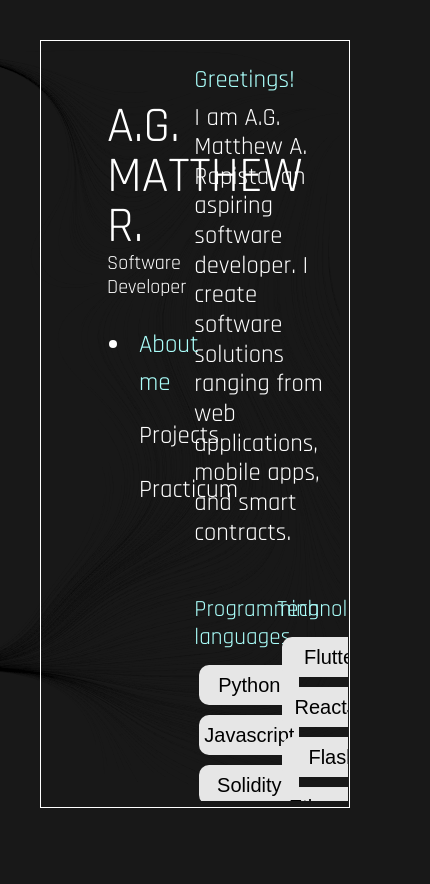
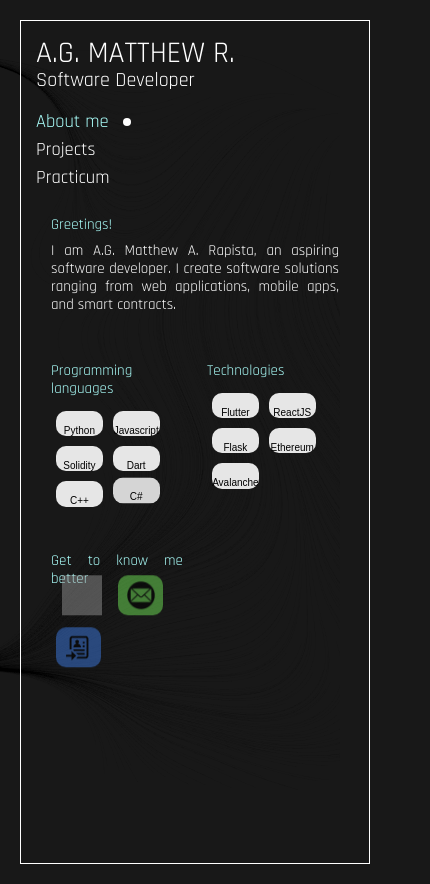
Before and after one commit to AGRapista/portfolio_website, a React (Create React App) app: page / in a window 390 px wide. Shown: the whole page, 430 px wide, since content can reach past the window. Built offline with nearby package versions, Linux system fonts and the light colour scheme; grey boxes are pictures that could not be loaded; the HTML template or start-up script is replaced by a standard one.

Commit message:
Adapted about page to mobile screens

```diff
--- a/src/App.css
+++ b/src/App.css
@@ -2,7 +2,9 @@
 @import url('https://fonts.googleapis.com/css2?family=Fira+Sans&family=Rajdhani&display=swap');
 body {
   background-color: #181818;
-  overflow: hidden;
+  /* overflow: hidden;
+  height: 100%;
+  width: 100%; */
   /* margin-left: 40px; */
 }
 
@@ -36,3 +38,16 @@ html *
   border-width: 40px;
   z-index: -2;
 }
+
+@media only screen and (max-width: 768px) {
+  /* For mobile phones: */
+  .mainContainer {
+    margin: 20px;
+    height: 100vh;
+  }
+
+  .outsideDecor {
+    height: 100% !important;
+    width: 100% !important;
+  }
+}
--- a/src/components/body/about.js
+++ b/src/components/body/about.js
@@ -16,7 +16,7 @@ const AboutPage = () => {
   }, []);
 
   return (
-    <div className="col-8 about-page">
+    <div className="col-8 col-md-8 about-page">
       <div className="row">
         <div className="col-12" style={{marginTop: "15%"}}></div>
         <div className="col-12" style={{ marginBottom: "40px" }}>
--- a/src/components/body/styles.css
+++ b/src/components/body/styles.css
@@ -59,6 +59,28 @@ h2, h3 {
     line-height: 40px;
     vertical-align: middle;
     text-align: center;
+}
+
+@media only screen and (max-width: 768px) {
+    .about-page {
+        width: 80%;
+        height: 80% !important;
+        top: 20vh;
+        left: 10vw;
+        position: absolute;
+    }
+
+    .fade-in-text {
+        font-size: 15px !important;
+        text-align: justify;
+        text-justify: inter-word;
+    }
+
+    .skillBubble {
+        height: 3vh;
+        width: 12vw;
+        font-size: 10px;
+    }
 }
 
 .redirectBtn {
--- a/src/components/header/header.js
+++ b/src/components/header/header.js
@@ -3,7 +3,7 @@ import './styles.css';
 
 const Header = ({name, description}) => {
   return (
-    <div className="col-12 header">
+    <div className="col-8 header">
       <div id="nameContainer"><p className="animatedText no-select " data-value={name}>{name}</p></div>
       <h5 className="subName no-select " data-value={description}>{description}</h5>
     </div>
--- a/src/components/header/styles.css
+++ b/src/components/header/styles.css
@@ -25,3 +25,24 @@
 .subName{
     width: 12vw;
 }
+
+
+@media only screen and (max-width: 768px) {
+    /* For mobile phones: */
+    .header > #nameContainer > p {
+        font-size: 30px;
+        margin: 0;
+        padding-bottom: 0; /* Remove the default bottom padding */
+        line-height: 1;
+        /* width: 100px; */
+    }
+
+    .subName{
+        width: 80vw;
+    }
+
+    .header {
+        margin: 0;
+        padding: 0;
+    }
+  }
--- a/src/components/outside/styles.css
+++ b/src/components/outside/styles.css
@@ -7,3 +7,10 @@
     border-color: #181818;
     border-width: 40px;
 }
+
+@media only screen and (max-width: 768px) {
+    .overlap {
+        height: 90vh;
+        width: 90vw;
+    }
+}
--- a/src/components/sidebar/sidebar.js
+++ b/src/components/sidebar/sidebar.js
@@ -26,8 +26,8 @@ const Sidebar = ({ page, setPage, name, desc, sideBarVisible }) => {
   };
 
   return (
-<div className="col-4 sidebar" >
-      <div className="row">
+    <div className="col-8 col-md-4 sidebar" >
+      <div className="row" id="headerContainer">
         <Header name={name} description={desc}/>
       </div>
       <div className="row" style={{ display: sideBarVisible ? "block" : "none" }}>
@@ -39,7 +39,7 @@ const Sidebar = ({ page, setPage, name, desc, sideBarVisible }) => {
             <div className="chainContainer"><Chain page = {page} num = {2}/></div>
           </div>
         </div>
-        <div className="col-10" style={{ display: sideBarVisible ? "block" : "none" }}>
+        <div className="col-10" id="sidebarSelectionsContainer" style={{ display: sideBarVisible ? "block" : "none" }}>
           <p className={`sidebarSelection animatedText no-select ${page === 0 ? 'active' : ''}`} data-value="About me" onClick={() => nextPage(0)}>About me</p>
           <p className={`sidebarSelection animatedText no-select  ${page === 1 ? 'active' : ''}`} data-value="Projects" onClick={() => nextPage(1)}>Projects</p>
           <p className={`sidebarSelection animatedText no-select  ${page === 2 ? 'active' : ''}`} data-value="Practicum" onClick={() => nextPage(2)}>Practicum</p>
--- a/src/components/sidebar/styles.css
+++ b/src/components/sidebar/styles.css
@@ -2,12 +2,21 @@
     display: block;
     padding-left: 20px;
     margin-left: 30px;
-    height: 500px;
+    height: 100%;
     /* width: 100%; */
     color: white;
     font-size: 25px;
     z-index: 2;
 
+}
+
+@media only screen and (max-width: 768px) {
+    .sidebar {
+        margin-left: 10vw;
+        margin-top: 2vh;
+        padding: 0;
+        height: 80%;
+    }
 }
 
 .chainParent {
@@ -81,3 +90,30 @@ p {
 .active {
     color: rgb(171, 255, 251);
 }
+
+@media only screen and (max-width: 768px) {
+
+    .sidebar {
+        height: 15vh;
+    }
+
+    .sidebarSelection {
+        margin: 0px;
+        padding: 0px;
+        font-size: 2.2vh;
+    }
+
+    #sidebarSelectionsContainer {
+        padding: 0;
+        margin-top: 1vh;
+    }
+
+    .chainContainer {
+        height: 3.3vh;
+    }
+
+    .chainIndicator {
+        top: 10px;
+        left: 75px;
+    }
+}
```
Also changed, not shown: src/App.js (+30 -18 lines).
